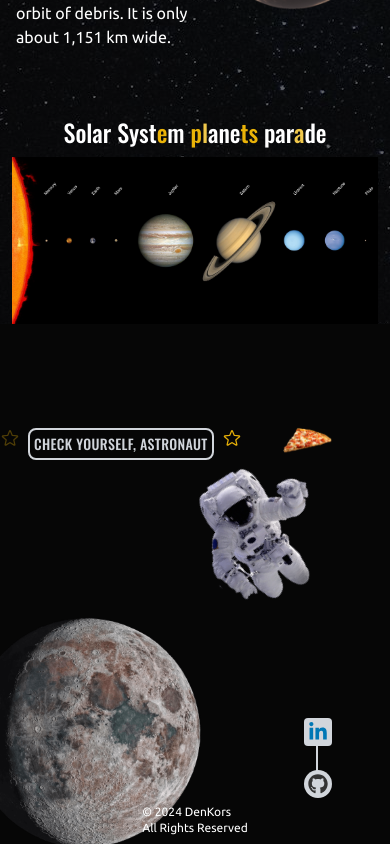
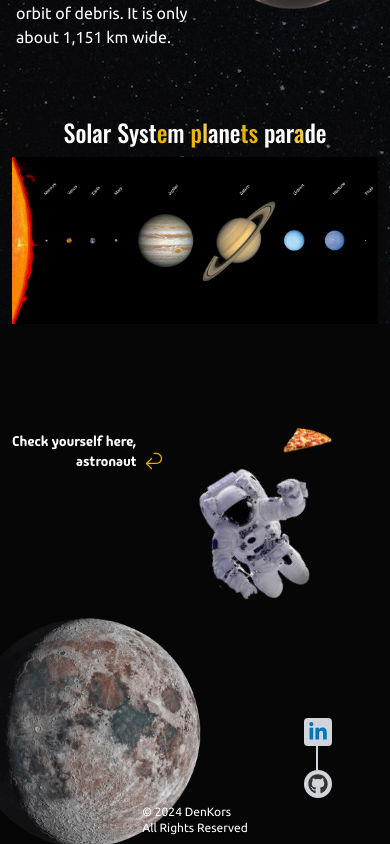
Before and after one commit to DenysKors/AboveTheSky_PetProject, a React (Vite) app: page / in a window 390 px wide. Shown: the part 4892-5736 px from the top of the page. Built offline with nearby package versions, Linux system fonts and the light colour scheme.

Commit message:
Quiz modal markup&styles

```diff
--- a/src/components/Footer.jsx
+++ b/src/components/Footer.jsx
@@ -1,5 +1,5 @@
 import { useState } from "react";
-import { StarIcon } from "@heroicons/react/24/outline";
+import { ArrowUturnRightIcon } from "@heroicons/react/24/outline";
 
 import { useUser } from "../hooks/useContext";
 import Pizza from "../assets/images/pizza_slice.png";
@@ -12,17 +12,17 @@ function Footer() {
   const { nickname } = useUser();
 
   return (
-    <footer className="relative pt-12 mt-14 md:mt-20 lg:mt-36 h-[55vh] md:h-[80vh] overflow-hidden bg-footerMoon bg-no-repeat bg-left-bottom bg-footerSm md:bg-footerMd lg:bg-contain">
-      <div className="flex flex-row gap-2">
-        <StarIcon className="text-yellow-500 w-5 h-5 md:w-7 md:h-7 lg:w-9 lg:h-9 animate-pulse" />
+    <footer className="relative pt-12 mt-14 md:mt-20 lg:mt-36 px-3 md:px-8 lg:px-16 h-[55vh] md:h-[80vh] overflow-hidden bg-footerMoon bg-no-repeat bg-left-bottom bg-footerSm md:bg-footerMd lg:bg-contain">
+      <div className="inline-flex flex-row gap-2 items-end">
         <button
-          className="btn-nav"
+          className="font-logo text-sm text-right text-logo md:text-base lg:text-lg transition duration-1000 hover:text-yellow-500 focus:text-yellow-500"
           type="button"
           onClick={() => setIsFormModalOpen(true)}
         >
-          Check yourself, {nickname ? nickname : "astronaut"}
+          Check yourself here, <br />
+          {nickname ? nickname : "astronaut"}
         </button>
-        <StarIcon className="text-yellow-500 w-5 h-5 md:w-7 md:h-7 lg:w-9 lg:h-9 animate-pulseDel7" />
+        <ArrowUturnRightIcon className="text-yellow-500 w-5 h-5 md:w-7 md:h-7 lg:w-9 lg:h-9 animate-pulseDel7 rotate-180" />
       </div>
       <QuizModal isOpen={isFormModalOpen} setIsOpen={setIsFormModalOpen} />
       <div className="absolute top-[10%] right-[calc(100vw-85%)] w-[50px] md:top-[5%] md:right-[15%] md:w-[80px] lg:top-[5%] lg:right-[calc(100vw-70%)] lg:w-[100px] animate-wigle">
--- /dev/null
+++ b/src/components/Quiz.jsx
@@ -0,0 +1,28 @@
+import { questionsData } from "../data/questions";
+
+function Quiz() {
+  return (
+    <>
+      <span className="font-main text-base md:text-lg lg:text-xl text-balance">
+        Question 1/9
+      </span>
+      <div className="mt-4 flex flex-row gap-2">
+        <p className="basis-1/2 font-text md:text-base lg:text-lg select-none">
+          {questionsData[0].question}
+        </p>
+        <div className="basis-1/2 flex flex-col gap-2 md:gap-4">
+          {questionsData[0].answerOptions.map(({ answer }, idx) => (
+            <button
+              key={idx}
+              className=" px-4 py-2 font-text md:text-base lg:text-lg select-none bg-yellow-100 rounded-lg"
+            >
+              {answer}
+            </button>
+          ))}
+        </div>
+      </div>
+    </>
+  );
+}
+
+export default Quiz;
--- a/src/components/QuizModal.jsx
+++ b/src/components/QuizModal.jsx
@@ -1,6 +1,7 @@
 import { Dialog } from "@headlessui/react";
 
 import { useUser } from "../hooks/useContext";
+import Quiz from "./Quiz";
 
 function QuizModal({ isOpen, setIsOpen }) {
   const { userNickname } = useUser();
@@ -31,6 +32,13 @@ function QuizModal({ isOpen, setIsOpen }) {
       <div className="fixed inset-0 flex w-screen items-center justify-center p-4">
         {/* The actual dialog panel  */}
         <Dialog.Panel className="p-6 mx-auto max-w-4xl max-h-[95vh] rounded bg-white overflow-y-auto">
+          {userNickname ? (
+            <div>
+              <Dialog.Title className="hidden">Quiz</Dialog.Title>
+              <Quiz />
+            </div>
+          ) : (
+            <>
               <Dialog.Title className="font-main text-base md:text-lg lg:text-xl text-balance">
                 Welcome, explorer of the Universe!
               </Dialog.Title>
@@ -50,9 +58,9 @@ function QuizModal({ isOpen, setIsOpen }) {
                   />
                   <button
                     type="submit"
-                className="inline-flex justify-center rounded-md border border-transparent bg-yellow-100 px-2 py-1 font-main text-xs md:text-sm lg:text-base tracking-wide text-yellow-600 hover:bg-yellow-200 focus:outline-none focus-visible:ring-2 focus-visible:ring-yellow-600 focus-visible:ring-offset-2"
+                    className="inline-flex justify-center rounded-md border border-transparent bg-yellow-100 px-4 py-2 font-main text-xs md:text-sm lg:text-base tracking-wide text-yellow-600 hover:bg-yellow-200 focus:outline-none focus-visible:ring-2 focus-visible:ring-yellow-600 focus-visible:ring-offset-2"
                   >
-                Add
+                    START
                   </button>
                 </div>
               </form>
@@ -62,6 +70,8 @@ function QuizModal({ isOpen, setIsOpen }) {
               >
                 Close
               </button>
+            </>
+          )}
         </Dialog.Panel>
       </div>
     </Dialog>
--- a/src/data/questions.js
+++ b/src/data/questions.js
@@ -1,4 +1,4 @@
-export const questions = [
+export const questionsData = [
   {
     question: "The highest mountain in the solar system is located on:",
     answerOptions: [
```
Lines whose indentation alone changed are shown as unchanged.
